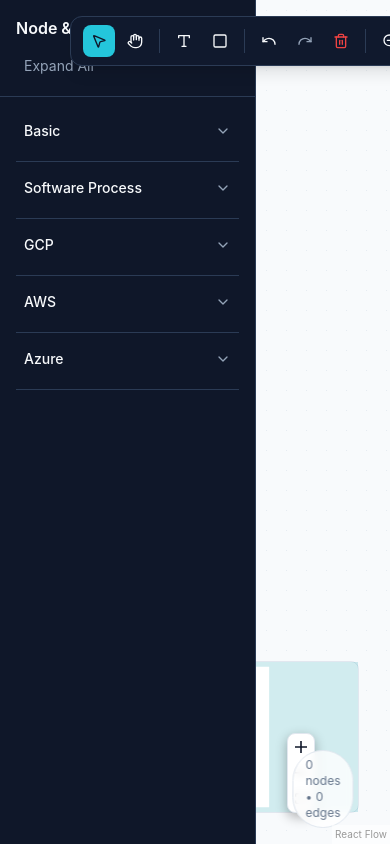
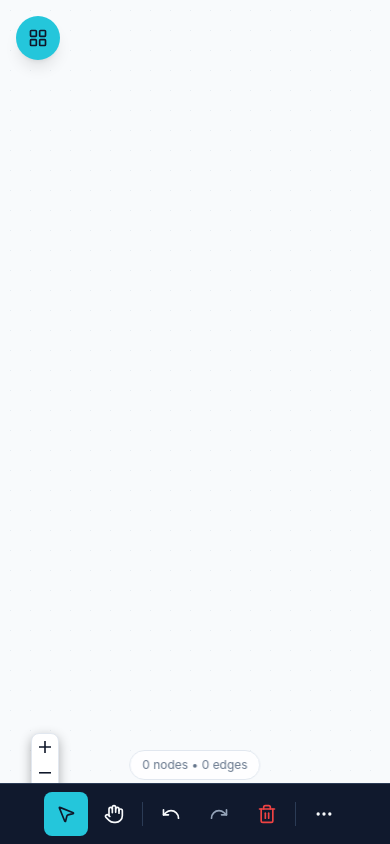
Before and after one commit to ariffrahimin/lukis, a React (Vite) app: page / in a window 390 px wide. Built offline with nearby package versions, Linux system fonts and the light colour scheme.

Commit message:
add dynamic layout

```diff
--- a/src/components/CloudServicesPanel.tsx
+++ b/src/components/CloudServicesPanel.tsx
@@ -1,6 +1,7 @@
 import { useState } from "react";
 import { type NodeType } from "../types/diagrams";
 import { Separator } from "./ui/separator";
+import { Sheet, SheetContent, SheetHeader, SheetTitle } from "./ui/sheet";
 import { ChevronLeft, ChevronRight, ChevronDown } from "lucide-react";
 // Basic Icons (using Lucide React icons)
 import {
@@ -58,10 +59,16 @@ interface CloudProvider {
 
 interface CloudServicesPanelProps {
   onServiceSelect: (type: NodeType) => void;
+  isMobile?: boolean;
+  open?: boolean;
+  onOpenChange?: (open: boolean) => void;
 }
 
 export const CloudServicesPanel = ({
   onServiceSelect,
+  isMobile = false,
+  open = false,
+  onOpenChange,
 }: CloudServicesPanelProps) => {
   const [isCollapsed, setIsCollapsed] = useState(false);
   const [expandedProviders, setExpandedProviders] = useState<Set<string>>(
@@ -285,23 +292,10 @@ export const CloudServicesPanel = ({
     setExpandedProviders(new Set(cloudProviders.map((p) => p.name)));
   };
 
-  if (isCollapsed) {
-    return (
-      <div className="w-12 bg-background border-r border-border h-full flex flex-col items-center py-4">
-        <button
-          onClick={() => setIsCollapsed(false)}
-          className="p-2 rounded-lg hover:bg-muted transition-colors"
-          title="Show Cloud Services"
-        >
-          <ChevronRight className="w-4 h-4" />
-        </button>
-      </div>
-    );
-  }
-
-  return (
-    <div className="w-64 bg-background border-r border-border h-full flex flex-col">
-      <div className="p-4 border-b border-border">
+  const panelContent = (
+    <>
+      <div className={isMobile ? "p-4 border-b border-border" : "p-4 border-b border-border"}>
+        {!isMobile && (
           <div className="flex items-center justify-between mb-3">
             <h3 className="font-semibold text-foreground">Node & Shapes</h3>
             <button
@@ -312,6 +306,7 @@ export const CloudServicesPanel = ({
               <ChevronLeft className="w-4 h-4" />
             </button>
           </div>
+        )}
         <div className="flex items-center space-x-2">
           <button
             onClick={toggleAllProviders}
@@ -344,10 +339,13 @@ export const CloudServicesPanel = ({
                 {provider.services.map((service) => (
                   <div
                     key={service.type}
-                    draggable
-                    onDragStart={(e) => handleDragStart(e, service.type)}
-                    onClick={() => onServiceSelect(service.type)}
-                    className="flex flex-col items-center justify-center p-2 rounded-lg border border-border bg-card hover:bg-muted/50 cursor-grab active:cursor-grabbing transition-all duration-200 min-h-[60px]"
+                    draggable={!isMobile}
+                    onDragStart={(e) => !isMobile && handleDragStart(e, service.type)}
+                    onClick={() => {
+                      onServiceSelect(service.type);
+                      if (isMobile) onOpenChange?.(false);
+                    }}
+                    className="flex flex-col items-center justify-center p-2 rounded-lg border border-border bg-card hover:bg-muted/50 cursor-pointer transition-all duration-200 min-h-[60px]"
                   >
                     <div className="w-8 h-8 flex-shrink-0">
                       {typeof service.icon === 'string' ? (
@@ -386,6 +384,43 @@ export const CloudServicesPanel = ({
           </div>
         ))}
       </div>
+    </>
+  );
+
+  // Mobile: render inside a Sheet overlay
+  if (isMobile) {
+    return (
+      <Sheet open={open} onOpenChange={onOpenChange}>
+        <SheetContent side="left" className="w-[280px] p-0 flex flex-col">
+          <SheetHeader className="p-4 border-b border-border">
+            <SheetTitle>Node & Shapes</SheetTitle>
+          </SheetHeader>
+          <div className="flex-1 flex flex-col overflow-hidden">
+            {panelContent}
+          </div>
+        </SheetContent>
+      </Sheet>
+    );
+  }
+
+  // Desktop/Tablet: static sidebar
+  if (isCollapsed) {
+    return (
+      <div className="w-12 bg-background border-r border-border h-full flex flex-col items-center py-4">
+        <button
+          onClick={() => setIsCollapsed(false)}
+          className="p-2 rounded-lg hover:bg-muted transition-colors"
+          title="Show Cloud Services"
+        >
+          <ChevronRight className="w-4 h-4" />
+        </button>
+      </div>
+    );
+  }
+
+  return (
+    <div className="w-64 bg-background border-r border-border h-full flex flex-col">
+      {panelContent}
     </div>
   );
 };
--- a/src/components/DiagramCanvas.tsx
+++ b/src/components/DiagramCanvas.tsx
@@ -28,7 +28,9 @@ import { Toolbar } from './Toolbar';
 import { PropertiesPanel } from './PropertiesPanel';
 import { CloudServicesPanel } from './CloudServicesPanel';
 import { useUndoRedo } from '..//hooks/useUndoRedo';
+import { useIsMobile, useIsTablet } from '../hooks/use-mobile';
 import { toast } from 'sonner';
+import { LayoutGrid } from 'lucide-react';
 
 // Use the centralized type from types/diagrams
 type NodeData = DiagramNodeData;
@@ -98,6 +100,11 @@ export const DiagramCanvas = () => {
   const [selectedEdge, setSelectedEdge] = useState<Edge | null>(null);
   const [selectedNodes, setSelectedNodes] = useState<Node[]>([]);
   const [selectedEdges, setSelectedEdges] = useState<Edge[]>([]);
+
+  const isMobile = useIsMobile();
+  const isTablet = useIsTablet();
+  const [mobileServicesOpen, setMobileServicesOpen] = useState(false);
+  const [mobilePropertiesOpen, setMobilePropertiesOpen] = useState(false);
 
   const { saveState, undo, redo, canUndo, canRedo } = useUndoRedo();
 
@@ -726,9 +733,30 @@ export const DiagramCanvas = () => {
     return () => window.removeEventListener('keydown', handleKeyDown);
   }, [handleDelete, handleUndo, handleRedo, reactFlowInstance, setSelectedTool]);
 
+  // Auto-open properties sheet on mobile/tablet when a node or edge is selected
+  useEffect(() => {
+    if ((isMobile || isTablet) && (selectedNode || selectedEdge)) {
+      setMobilePropertiesOpen(true);
+    }
+  }, [isMobile, isTablet, selectedNode, selectedEdge]);
+
   return (
     <div className="flex w-full h-screen bg-[hsl(var(--canvas-bg))]">
-      <CloudServicesPanel onServiceSelect={addNode} />
+      {/* Desktop/Tablet: static sidebar. Mobile: Sheet overlay */}
+      {!isMobile && (
+        <CloudServicesPanel
+          onServiceSelect={addNode}
+          isMobile={false}
+        />
+      )}
+      {isMobile && (
+        <CloudServicesPanel
+          onServiceSelect={addNode}
+          isMobile={true}
+          open={mobileServicesOpen}
+          onOpenChange={setMobileServicesOpen}
+        />
+      )}
 
       <div ref={reactFlowWrapper} className="flex-1 relative">
         <ReactFlow
@@ -768,23 +796,36 @@ export const DiagramCanvas = () => {
             size={1}
             color="hsl(var(--canvas-grid))"
           />
+          {!isMobile && (
             <MiniMap
               nodeStrokeWidth={3}
               zoomable
               pannable
               className="!bottom-4 !right-4"
             />
+          )}
           <Controls
             className="!bottom-4 !left-4"
             showInteractive={false}
           />
 
-          <Panel position="bottom-center" className="mb-4">
+          <Panel position="bottom-center" className={isMobile ? "mb-16" : "mb-4"}>
             <div className="text-xs text-muted-foreground bg-card/80 backdrop-blur-sm px-3 py-1.5 rounded-full border border-border">
               {nodes.length} nodes • {edges.length} edges
             </div>
           </Panel>
         </ReactFlow>
+
+        {/* Mobile: FAB button to open services panel */}
+        {isMobile && (
+          <button
+            onClick={() => setMobileServicesOpen(true)}
+            className="fixed top-4 left-4 z-10 p-3 bg-primary text-primary-foreground rounded-full shadow-lg active:scale-95 transition-transform"
+            aria-label="Open node panel"
+          >
+            <LayoutGrid className="w-5 h-5" />
+          </button>
+        )}
 
         <Toolbar
           selectedTool={selectedTool}
@@ -800,6 +841,7 @@ export const DiagramCanvas = () => {
           canRedo={canRedo}
           onExport={handleExport}
           onImport={handleImport}
+          isMobile={isMobile}
         />
 
         <PropertiesPanel
@@ -810,6 +852,16 @@ export const DiagramCanvas = () => {
           onClose={() => {
             setSelectedNode(null);
             setSelectedEdge(null);
+            setMobilePropertiesOpen(false);
+          }}
+          isMobile={isMobile || isTablet}
+          open={mobilePropertiesOpen}
+          onOpenChange={(open) => {
+            setMobilePropertiesOpen(open);
+            if (!open) {
+              setSelectedNode(null);
+              setSelectedEdge(null);
+            }
           }}
         />
       </div>
--- a/src/components/PropertiesPanel.tsx
+++ b/src/components/PropertiesPanel.tsx
@@ -6,6 +6,7 @@ import { Input } from './ui/input';
 import { Label } from './ui/label';
 import { Textarea } from './ui/textarea';
 import { Select, SelectContent, SelectItem, SelectTrigger, SelectValue } from './ui/select';
+import { Sheet, SheetContent, SheetHeader, SheetTitle } from './ui/sheet';
 import { X, Layers, GitBranch } from 'lucide-react';
 import { cn } from '../lib/utils';
 
@@ -39,6 +40,9 @@ interface PropertiesPanelProps {
   onNodeUpdate: (nodeId: string, data: Partial<NodeData>) => void;
   onEdgeUpdate: (edgeId: string, data: Partial<Edge>) => void;
   onClose: () => void;
+  isMobile?: boolean;
+  open?: boolean;
+  onOpenChange?: (open: boolean) => void;
 }
 
 export const PropertiesPanel = ({
@@ -47,6 +51,9 @@ export const PropertiesPanel = ({
   onNodeUpdate,
   onEdgeUpdate,
   onClose,
+  isMobile = false,
+  open = false,
+  onOpenChange,
 }: PropertiesPanelProps) => {
   const [label, setLabel] = useState('');
   const [description, setDescription] = useState('');
@@ -153,11 +160,12 @@ export const PropertiesPanel = ({
     }
   };
 
-  if (!selectedNode && !selectedEdge) return null;
+  const hasSelection = selectedNode || selectedEdge;
 
-  return (
-    <div className="absolute right-4 top-4 w-72 bg-card border border-border rounded-xl shadow-lg overflow-hidden z-10">
-      {/* Header */}
+  const panelContent = (
+    <>
+      {/* Header - only show in desktop mode (Sheet has its own header) */}
+      {!isMobile && (
         <div className="flex items-center justify-between px-4 py-3 bg-secondary/50 border-b border-border">
           <div className="flex items-center gap-2">
             {selectedNode ? (
@@ -176,6 +184,7 @@ export const PropertiesPanel = ({
             <X className="w-4 h-4 text-muted-foreground" />
           </button>
         </div>
+      )}
 
       {/* Content */}
       <div className="p-4 space-y-4">
@@ -338,11 +347,38 @@ export const PropertiesPanel = ({
                 />
               </button>
             </div>
-
-
           </>
         )}
       </div>
+    </>
+  );
+
+  // Mobile/Tablet: render inside a Sheet overlay
+  if (isMobile) {
+    return (
+      <Sheet open={open && !!hasSelection} onOpenChange={onOpenChange}>
+        <SheetContent side="right" className="w-[300px] p-0 overflow-y-auto">
+          <SheetHeader className="px-4 py-3 bg-secondary/50 border-b border-border">
+            <SheetTitle className="flex items-center gap-2 text-sm">
+              {selectedNode ? (
+                <><Layers className="w-4 h-4 text-primary" /> Node Properties</>
+              ) : (
+                <><GitBranch className="w-4 h-4 text-primary" /> Edge Properties</>
+              )}
+            </SheetTitle>
+          </SheetHeader>
+          {panelContent}
+        </SheetContent>
+      </Sheet>
+    );
+  }
+
+  // Desktop: absolute-positioned card
+  if (!hasSelection) return null;
+
+  return (
+    <div className="absolute right-4 top-4 w-72 bg-card border border-border rounded-xl shadow-lg overflow-hidden z-10">
+      {panelContent}
     </div>
   );
 };
--- a/src/components/Toolbar.tsx
+++ b/src/components/Toolbar.tsx
@@ -11,7 +11,8 @@ import {
   Undo,
   Redo,
   Download,
-  Upload
+  Upload,
+  MoreHorizontal
 } from 'lucide-react';
 import { cn } from '../lib/utils';
 import { type NodeType, type ToolbarItem } from '../types/diagrams';
@@ -22,6 +23,7 @@ import {
   DropdownMenuContent,
   DropdownMenuItem,
   DropdownMenuTrigger,
+  DropdownMenuSeparator,
 } from './ui/dropdown-menu';
 
 const nodeTypes: ToolbarItem[] = [
@@ -48,6 +50,7 @@ interface ToolbarProps {
   canRedo: boolean;
   onExport: (format: 'json' | 'png' | 'gif') => void;
   onImport: () => void;
+  isMobile?: boolean;
 }
 
 export const Toolbar = ({
@@ -64,12 +67,119 @@ export const Toolbar = ({
   canRedo,
   onExport,
   onImport,
+  isMobile = false,
 }: ToolbarProps) => {
   const handleDragStart = (event: React.DragEvent, nodeType: NodeType) => {
     event.dataTransfer.setData('application/reactflow', nodeType);
     event.dataTransfer.effectAllowed = 'move';
   };
 
+  // Mobile: fixed bottom bar with core tools + overflow menu
+  if (isMobile) {
+    return (
+      <div className="fixed bottom-0 left-0 right-0 z-50 flex items-center justify-center gap-1 px-3 py-2 bg-toolbar-bg border-t border-border shadow-lg backdrop-blur-xl safe-area-bottom">
+        {/* Core tools row */}
+        <button
+          onClick={() => onToolSelect('select')}
+          className={cn(
+            'p-3 rounded-lg transition-all duration-200',
+            selectedTool === 'select'
+              ? 'bg-primary text-primary-foreground'
+              : 'hover:bg-secondary text-foreground'
+          )}
+        >
+          <MousePointer2 className="w-5 h-5" />
+        </button>
+
+        <button
+          onClick={() => onToolSelect('pan')}
+          className={cn(
+            'p-3 rounded-lg transition-all duration-200',
+            selectedTool === 'pan'
+              ? 'bg-primary text-primary-foreground'
+              : 'hover:bg-secondary text-foreground'
+          )}
+        >
+          <Hand className="w-5 h-5" />
+        </button>
+
+        <Separator orientation="vertical" className="h-6 mx-0.5" />
+
+        <button
+          onClick={onUndo}
+          disabled={!canUndo}
+          className={cn(
+            'p-3 rounded-lg transition-all duration-200',
+            canUndo ? 'hover:bg-secondary text-foreground' : 'text-muted-foreground'
+          )}
+        >
+          <Undo className="w-5 h-5" />
+        </button>
+
+        <button
+          onClick={onRedo}
+          disabled={!canRedo}
+          className={cn(
+            'p-3 rounded-lg transition-all duration-200',
+            canRedo ? 'hover:bg-secondary text-foreground' : 'text-muted-foreground'
+          )}
+        >
+          <Redo className="w-5 h-5" />
+        </button>
+
+        <button
+          onClick={onDelete}
+          className="p-3 rounded-lg hover:bg-destructive/20 text-destructive transition-all duration-200"
+        >
+          <Trash2 className="w-5 h-5" />
+        </button>
+
+        <Separator orientation="vertical" className="h-6 mx-0.5" />
+
+        {/* Overflow menu for secondary actions */}
+        <DropdownMenu>
+          <DropdownMenuTrigger asChild>
+            <button className="p-3 rounded-lg hover:bg-secondary text-foreground transition-all duration-200">
+              <MoreHorizontal className="w-5 h-5" />
+            </button>
+          </DropdownMenuTrigger>
+          <DropdownMenuContent align="end" side="top" sideOffset={8}>
+            <DropdownMenuItem onSelect={onZoomIn}>
+              <ZoomIn className="w-4 h-4 mr-2" /> Zoom In
+            </DropdownMenuItem>
+            <DropdownMenuItem onSelect={onZoomOut}>
+              <ZoomOut className="w-4 h-4 mr-2" /> Zoom Out
+            </DropdownMenuItem>
+            <DropdownMenuItem onSelect={onFitView}>
+              <Maximize className="w-4 h-4 mr-2" /> Fit View
+            </DropdownMenuItem>
+            <DropdownMenuSeparator />
+            <DropdownMenuItem onSelect={() => onAddNode('text')}>
+              <Type className="w-4 h-4 mr-2" /> Add Text
+            </DropdownMenuItem>
+            <DropdownMenuItem onSelect={() => onAddNode('group')}>
+              <Square className="w-4 h-4 mr-2" /> Add Group
+            </DropdownMenuItem>
+            <DropdownMenuSeparator />
+            <DropdownMenuItem onSelect={onImport}>
+              <Upload className="w-4 h-4 mr-2" /> Import
+            </DropdownMenuItem>
+            <DropdownMenuItem onSelect={() => onExport('json')}>
+              <Download className="w-4 h-4 mr-2" /> Export JSON
+            </DropdownMenuItem>
+            <DropdownMenuItem onSelect={() => onExport('png')}>
+              <Download className="w-4 h-4 mr-2" /> Export PNG
+            </DropdownMenuItem>
+            <DropdownMenuItem onSelect={() => onExport('gif')}>
+              <Download className="w-4 h-4 mr-2" /> Export GIF
+            </DropdownMenuItem>
+          </DropdownMenuContent>
+        </DropdownMenu>
+      </div>
+    );
+  }
+
+  // Desktop/Tablet: top-center floating toolbar
   return (
     <div className="absolute top-4 left-1/2 -translate-x-1/2 z-10 flex items-center gap-1 px-3 py-2 bg-toolbar-bg rounded-xl border border-border shadow-lg backdrop-blur-xl">
       {/* Selection Tools */}
--- a/src/index.css
+++ b/src/index.css
@@ -213,3 +213,27 @@
 ::-webkit-scrollbar-thumb:hover {
   background: hsl(var(--muted-foreground));
 }
+
+/* Touch-friendly styles */
+@media (pointer: coarse) {
+  .react-flow__handle {
+    width: 14px !important;
+    height: 14px !important;
+  }
+}
+
+@media (max-width: 767px) {
+  .react-flow__minimap {
+    display: none !important;
+  }
+
+  ::-webkit-scrollbar {
+    width: 4px;
+    height: 4px;
+  }
+}
+
+/* Safe area padding for mobile bottom bar */
+.safe-area-bottom {
+  padding-bottom: max(0.5rem, env(safe-area-inset-bottom));
+}
```
Also changed, not shown: src/hooks/use-mobile.tsx (+23 -0 lines). Lines whose indentation alone changed are shown as unchanged.
